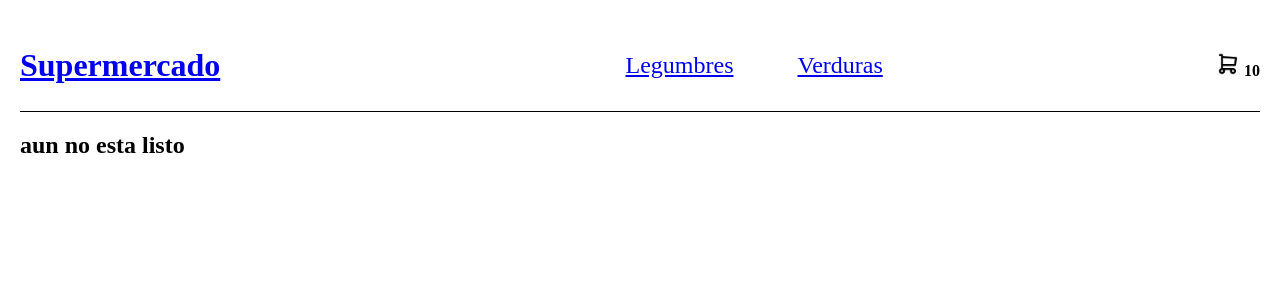
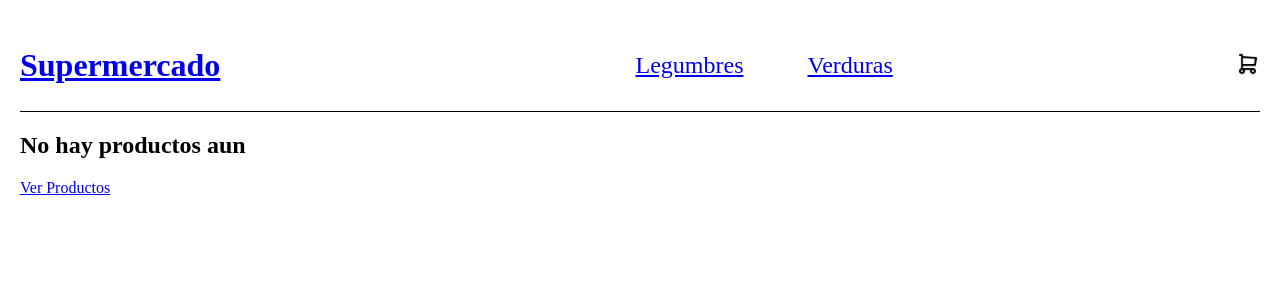
Before and after one commit to arabesko/ProyectoFinalTorresInostroza, a React (Vite) app: page /cart in a window 1280 px wide. Shown: the top 300 px of the page. Built offline with nearby package versions, Linux system fonts and the light colour scheme.

Commit message:
9 - Habilitación de eliminar producto, eliminar carrito y resfresco de la imagen de carrito a la cantidad actual

```diff
--- a/src/App.jsx
+++ b/src/App.jsx
@@ -4,6 +4,7 @@ import ItemDetailContainer from "./componentes/ItemDetailContainer/ItemDetailCon
 import { BrowserRouter, Routes, Route } from "react-router-dom"
 import './App.css'
 import { CarritoProvider } from "./context/CarritoContext"
+import Cart from "./componentes/Cart/Cart"
 
 const App = () => {
   return (
@@ -15,7 +16,8 @@ const App = () => {
               <Route path="/" element={<ItemListContainer/>}/>
               <Route path="/categoria/:idCategoria" element={<ItemListContainer/>}/>
               <Route path="/item/:idItem" element={<ItemDetailContainer/>}/>
-              <Route path="/cart" element={ <h2>aun no esta listo</h2>}/>
+              <Route path="/cart" element={<Cart/>}/>
+              <Route path="/checkout" element={<h2>Falta por hacer</h2>}/>
             </Routes>
           </CarritoProvider>
       </BrowserRouter>
--- /dev/null
+++ b/src/componentes/Cart/Cart.jsx
@@ -0,0 +1,29 @@
+import { useContext } from "react";
+import { CarritoContext } from "../../context/CarritoContext";
+import { Link } from "react-router-dom";
+import CartItem from "../CartItem/CartItem";
+
+const Cart = () => {
+    const { carrito, vaciarCarrito, total, cantidadTotal} = useContext(CarritoContext);
+
+    if(cantidadTotal === 0){
+        return(
+            <>
+                <h2>No hay productos aun</h2>
+                <Link to="/"> Ver Productos </Link>
+            </>
+        )
+    }
+
+    return (
+        <div>
+            {carrito.map(producto => <CartItem key={producto.id} {...producto} />)}
+            <h3>Total: $ {total}</h3>
+            <h3> Cantidad Total : {cantidadTotal} </h3>
+            <button onClick={() => vaciarCarrito()}> Vaciar Carrito </button>
+            <Link to="/checkout"> Finalizar pedido </Link>
+        </div>
+    )
+}
+
+export default Cart
--- /dev/null
+++ b/src/componentes/CartItem/CartItem.jsx
@@ -0,0 +1,19 @@
+import { useContext } from "react"
+import { CarritoContext } from "../../context/CarritoContext"
+
+
+const CartItem = ({item, cantidad}) => {
+    const { eliminarProducto } = useContext(CarritoContext);
+
+  return (
+    <div>
+        <h4> {item.nombre} </h4>
+        <p> Cantidad: {cantidad} </p>
+        <p> Precio: {item.precio} </p>
+        <button onClick={() => eliminarProducto(item.id)}> Eliminar </button>
+        <hr/>
+    </div>
+  )
+}
+
+export default CartItem
--- a/src/componentes/CartWidget/CartWidget.jsx
+++ b/src/componentes/CartWidget/CartWidget.jsx
@@ -1,11 +1,20 @@
-import './CartWidget.css'
+import './CartWidget.css';
+import { useContext } from 'react';
+import { CarritoContext } from '../../context/CarritoContext';
+import { Link } from 'react-router-dom';
 
 const CartWidget = () => {
     const imgCarrito = "../public/img/carrito.png"
+    const {cantidadTotal} = useContext(CarritoContext);
+
     return (
         <div>
-            <img className='imgCarrito' src={imgCarrito} alt="Carrito" />
-            <strong> 10 </strong>
+            <Link to="/cart">
+                <img className='imgCarrito' src={imgCarrito} alt="Carrito" />
+                {
+                    cantidadTotal > 0 && <strong> {cantidadTotal} </strong>
+                }
+            </Link>
         </div>
      )
 }
--- a/src/context/CarritoContext.jsx
+++ b/src/context/CarritoContext.jsx
@@ -39,7 +39,7 @@ export const CarritoProvider = ({children}) => {
         const productoEliminado = carrito.find(prod => prod.item.id === id);
         const carritoActualizado = carrito.filter(prod => prod.item.id !== id);
         setCarrito(carritoActualizado);
-        setCantidadTotal(prev = prev - productoEliminado.cantidad);
+        setCantidadTotal(prev => prev - productoEliminado.cantidad);
         setTotal(prev => prev - (productoEliminado.item.precio * productoEliminado.cantidad));
     }
 
```
